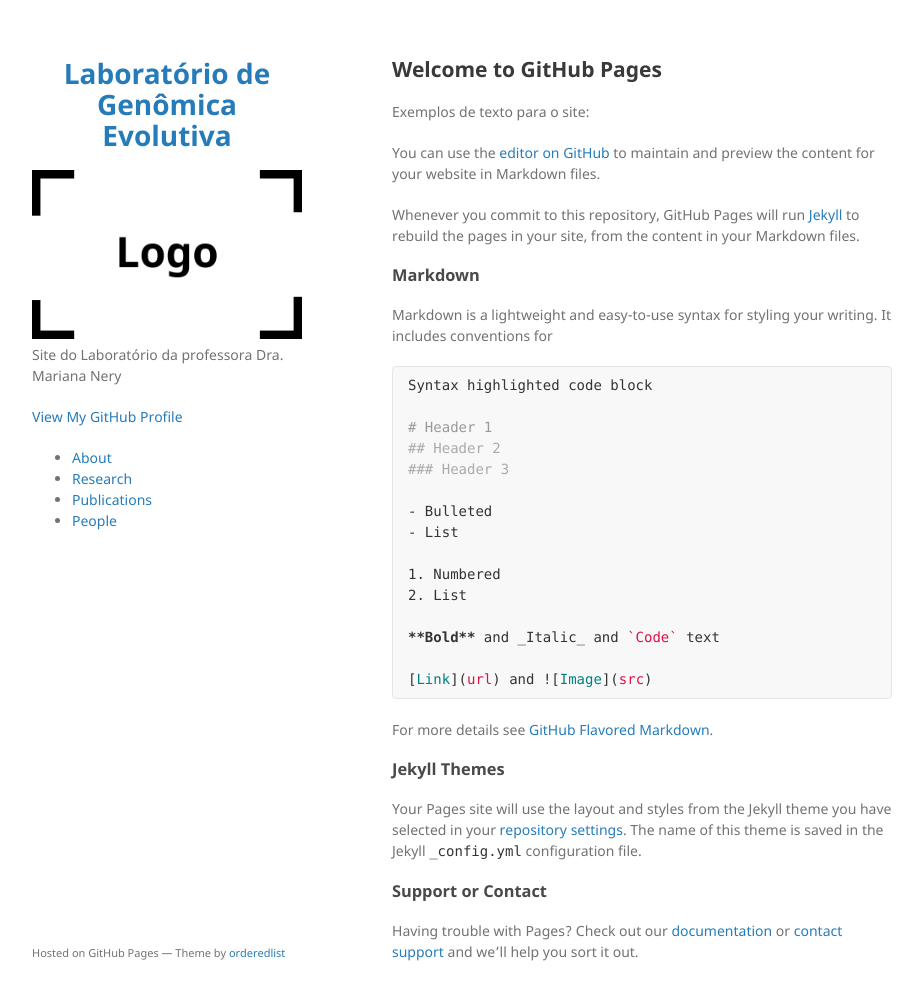
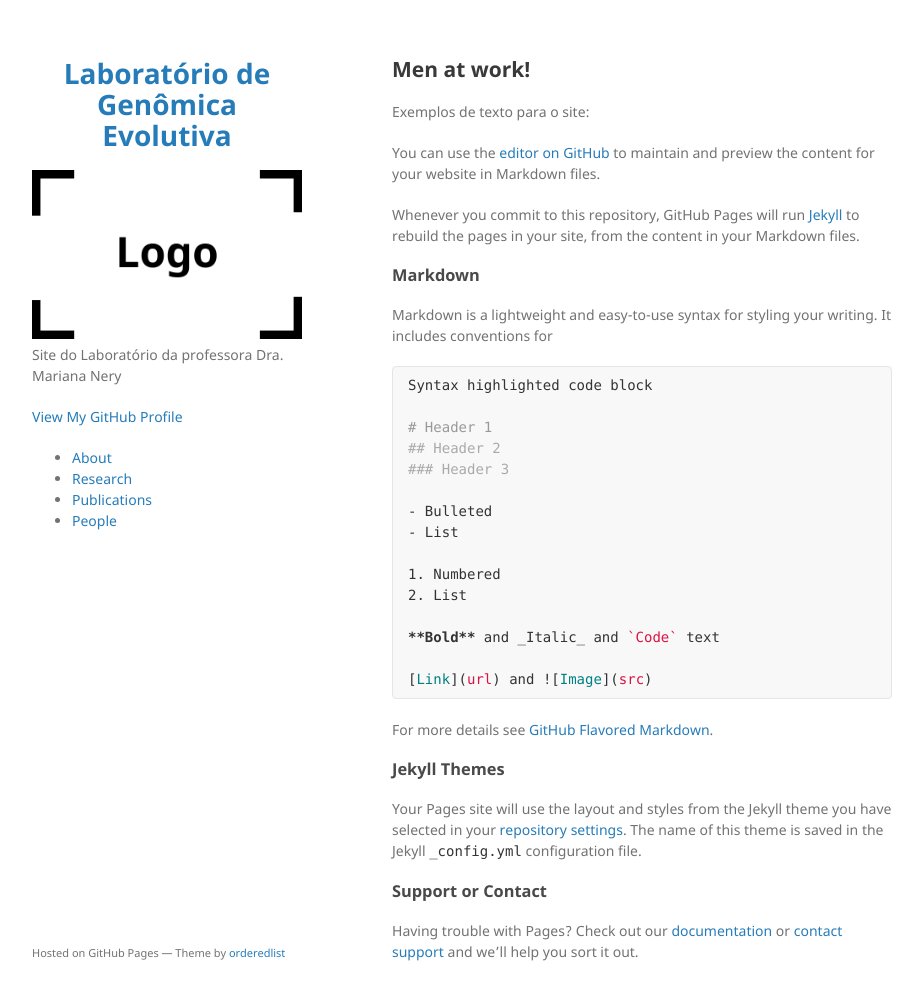
Before and after one commit to lgeunicamp/lgeunicamp.github.io, a Jekyll site: the page built from index.md, in a window 1280 px wide and 1032 px high. Shown: the top 1000 px of the window, without its empty margins (178-1101 px from the left). Built offline with Jekyll 4.4.1, drawn with Linux system fonts in a browser that asks for light colours; our own code applies the rules of GitHub Pages for plain Markdown files.

Commit message:
Update index.md

```diff
--- a/index.md
+++ b/index.md
@@ -1,7 +1,7 @@
 ---
 layout: default
 ---
-## Welcome to GitHub Pages
+## Men at work!
 
 Exemplos de texto para o site:
 
```
